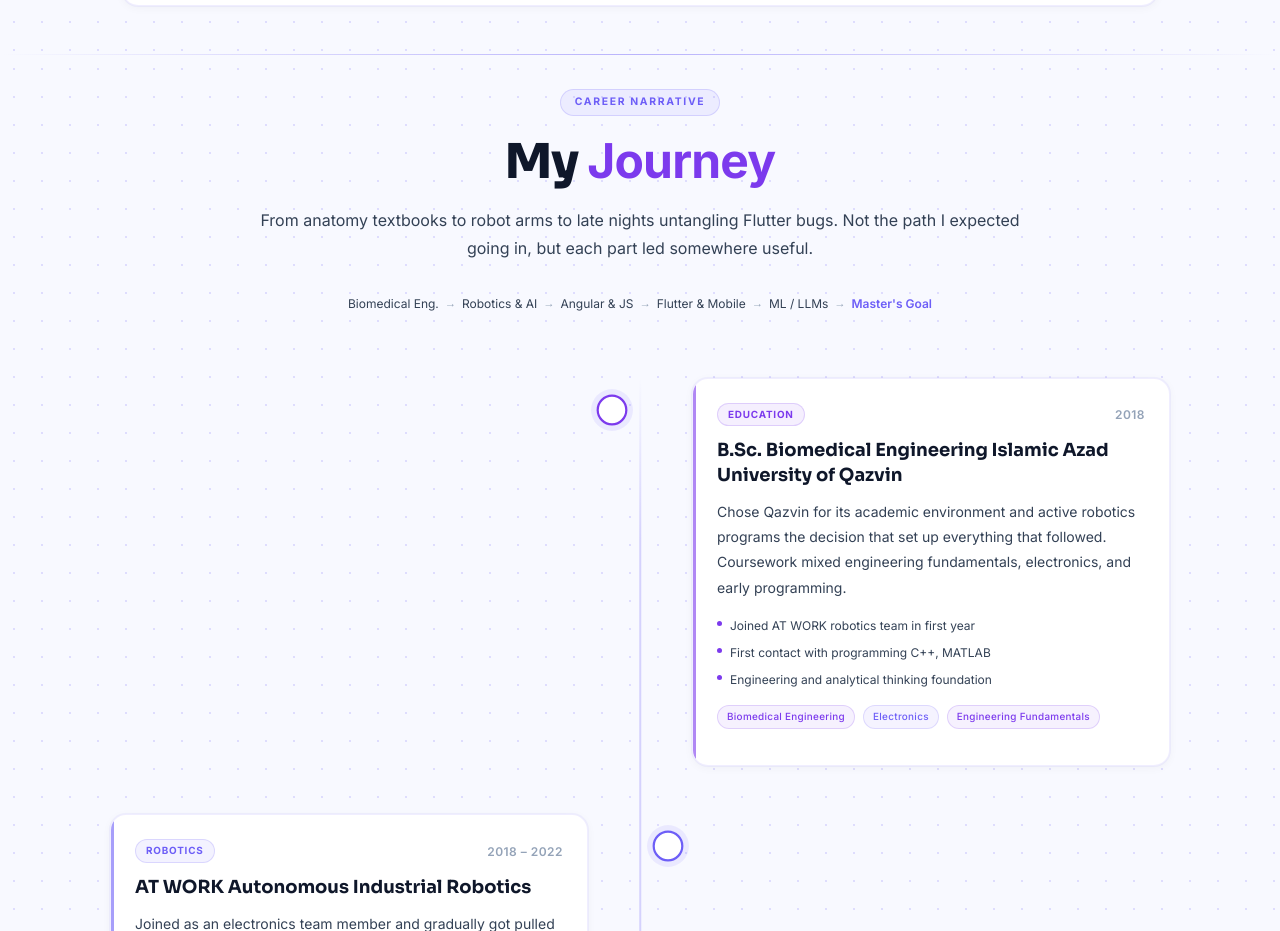
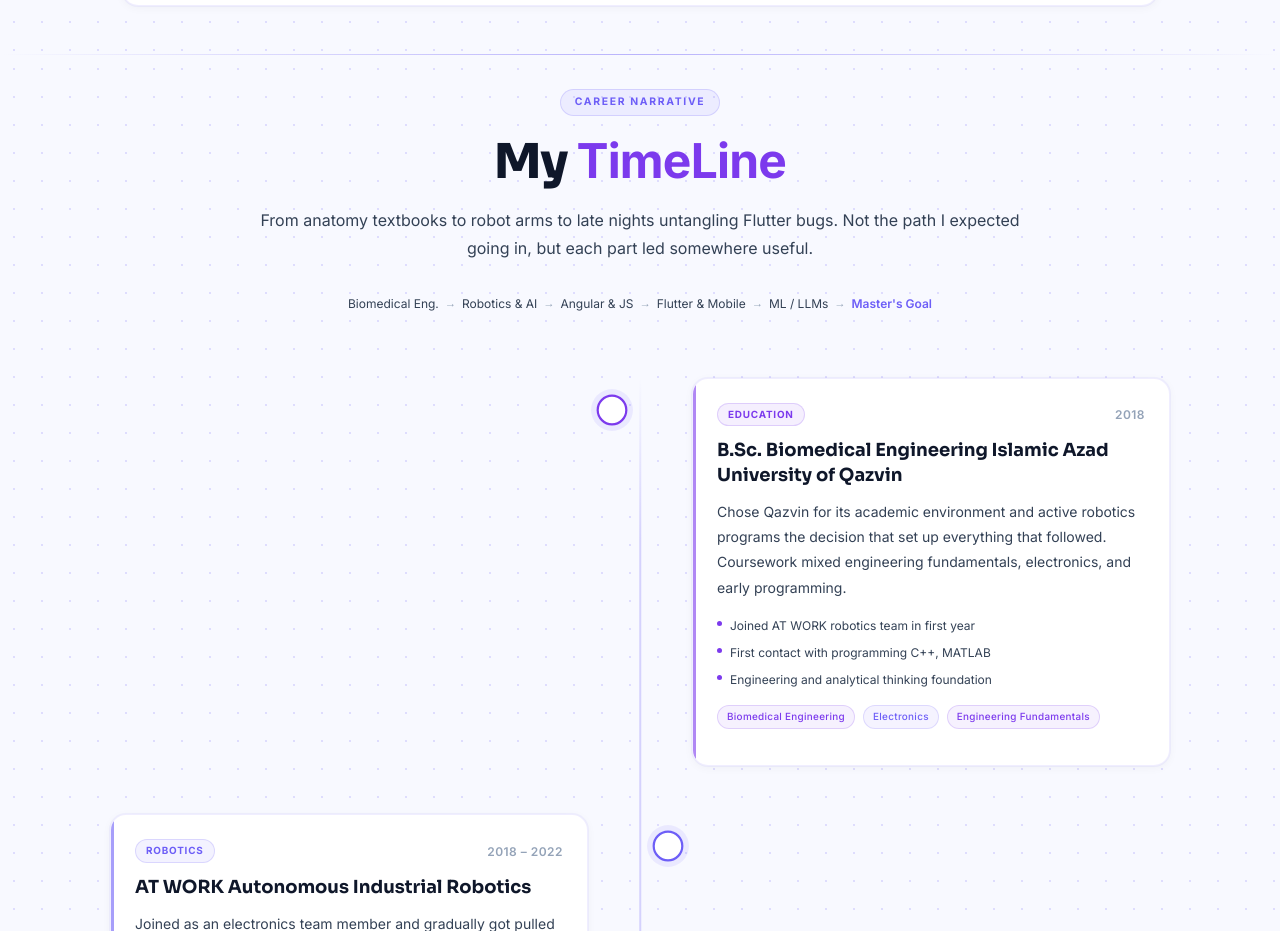
Before and after one commit to negarpoormehdi/my-portfolio, an Angular app: page / in a window 1280 px wide. Shown: the part 2140-3071 px from the top of the page. Built offline with nearby package versions, Linux system fonts and the light colour scheme.

Commit message:
adding some details

```diff
--- a/src/app/components/academic-timeline/academic-timeline.html
+++ b/src/app/components/academic-timeline/academic-timeline.html
@@ -4,7 +4,7 @@
   <div class="atl__header">
     <span class="atl__pre-label">CAREER NARRATIVE</span>
     <h2 class="atl__title">
-      My <span class="atl__accent">Journey</span>
+      My <span class="atl__accent">TimeLine</span>
     </h2>
     <p class="atl__subtitle">
       From anatomy textbooks to robot arms to late nights untangling Flutter bugs.
```
